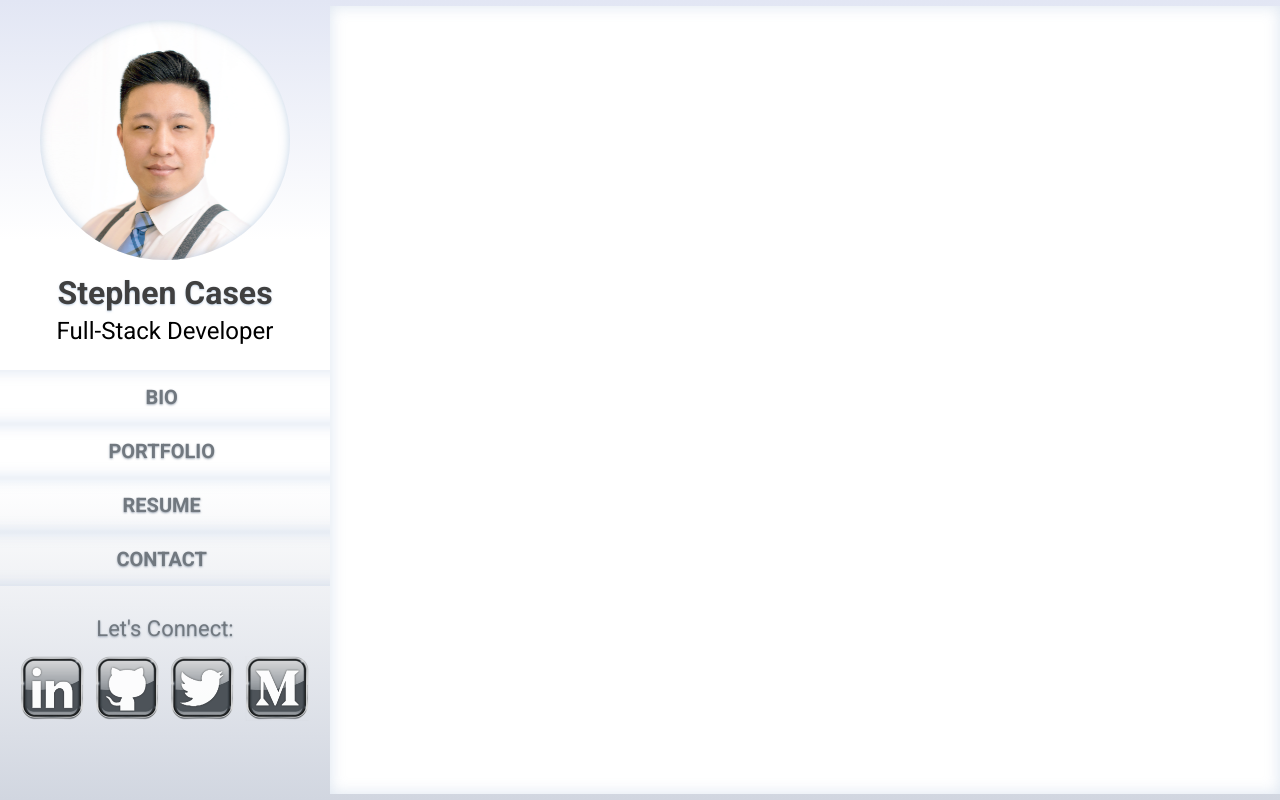
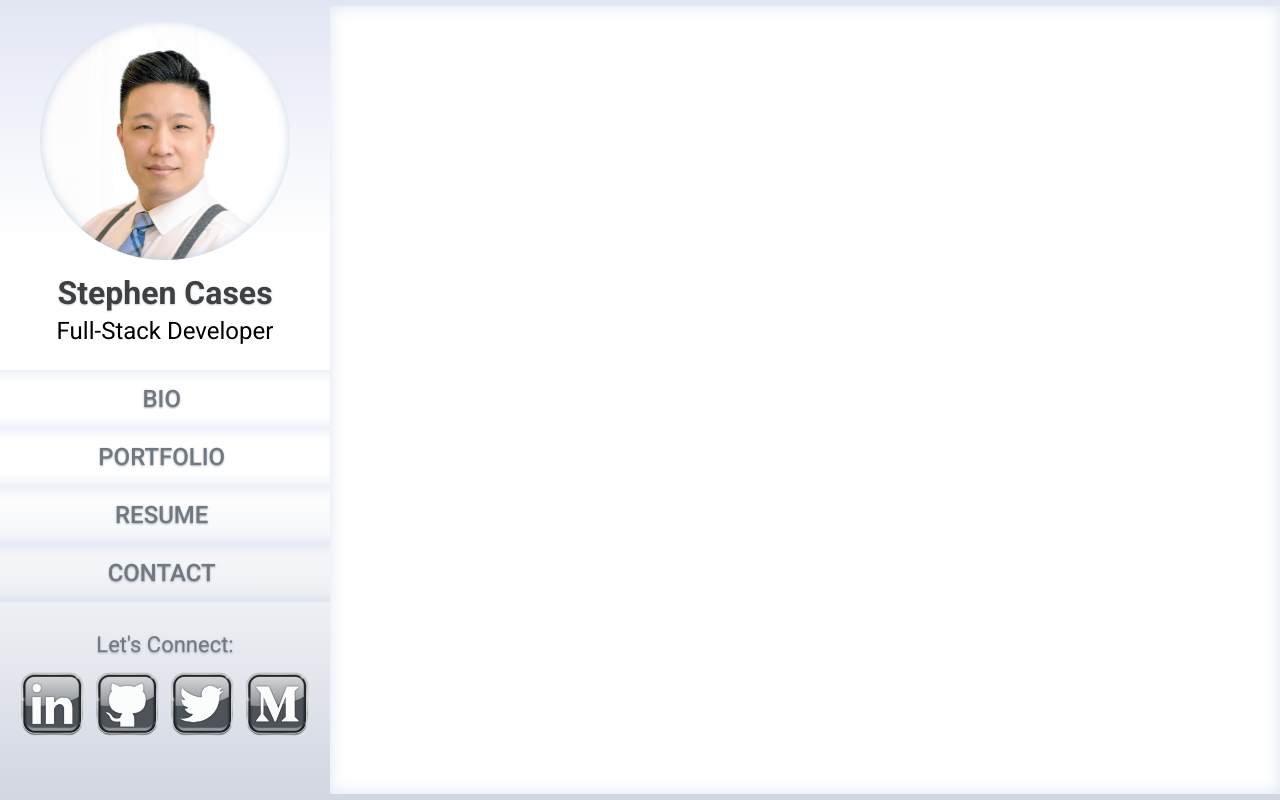
Before and after one commit to builtforsomethingbigger/stephencases.com, a React (Create React App) app: page /cms in a window 1280 px wide. Built offline with nearby package versions, Linux system fonts and the light colour scheme; no server answers.

Commit message:
Nav Menu font update

```diff
--- a/src/styles/Nav.css
+++ b/src/styles/Nav.css
@@ -13,8 +13,6 @@
     display: inline-block;
     width: 100%;
     left: 0;
-    font-size: 20px;
-    font-weight: bold;
     text-shadow: 0px 1px 2px rgba(138, 169, 205, 0.5);
 }
 .navOptions{
@@ -22,7 +20,8 @@
     display: inline-block;
     width: 120%;
     left: -11%;
-    font-size: 20px;
+    font-size: 24px;
+    font-weight: 500;
     padding: 15px 0px 15px 0px;
     box-shadow: inset 0px 0px 15px rgba(130, 164, 204, 0.3);
     cursor: pointer;
```
